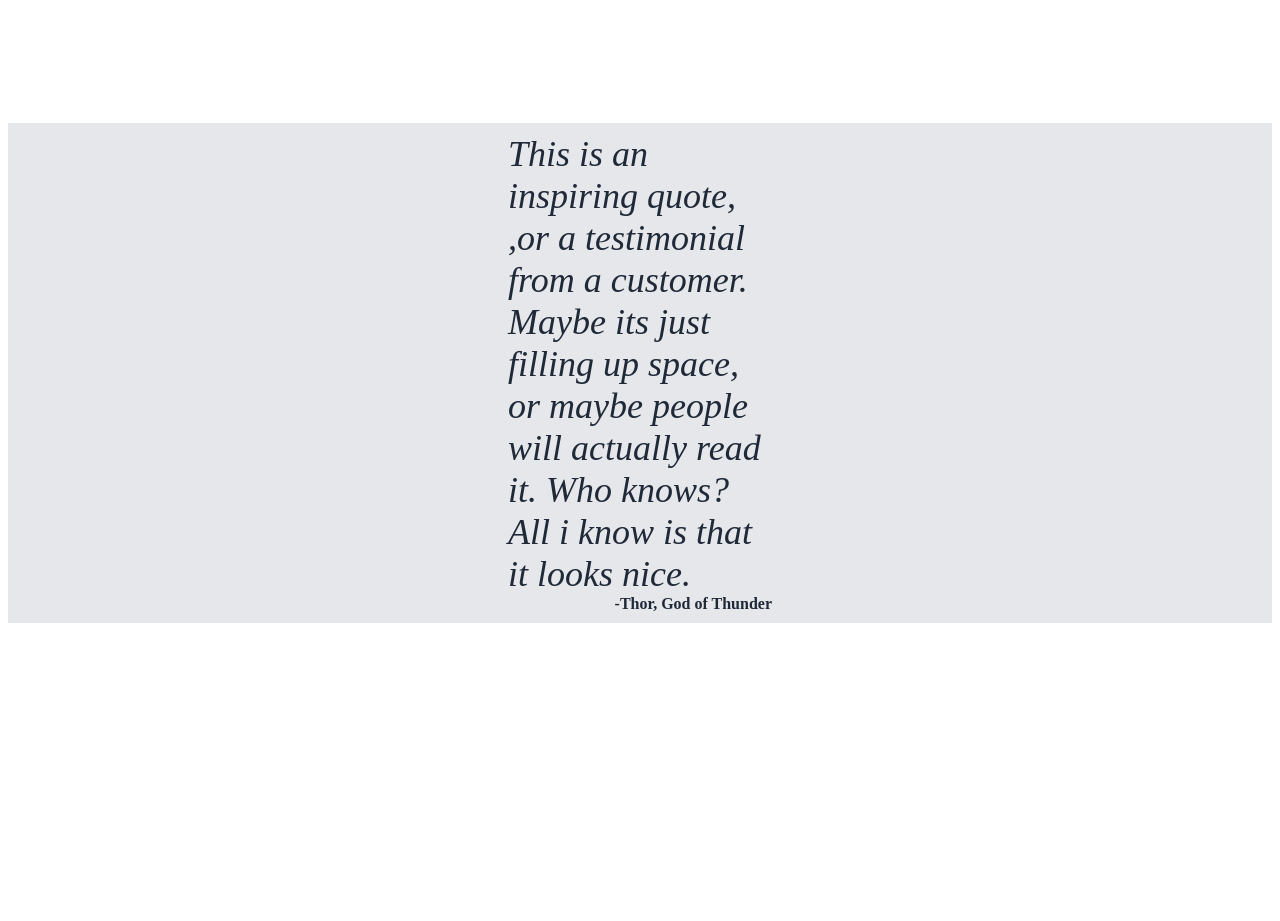
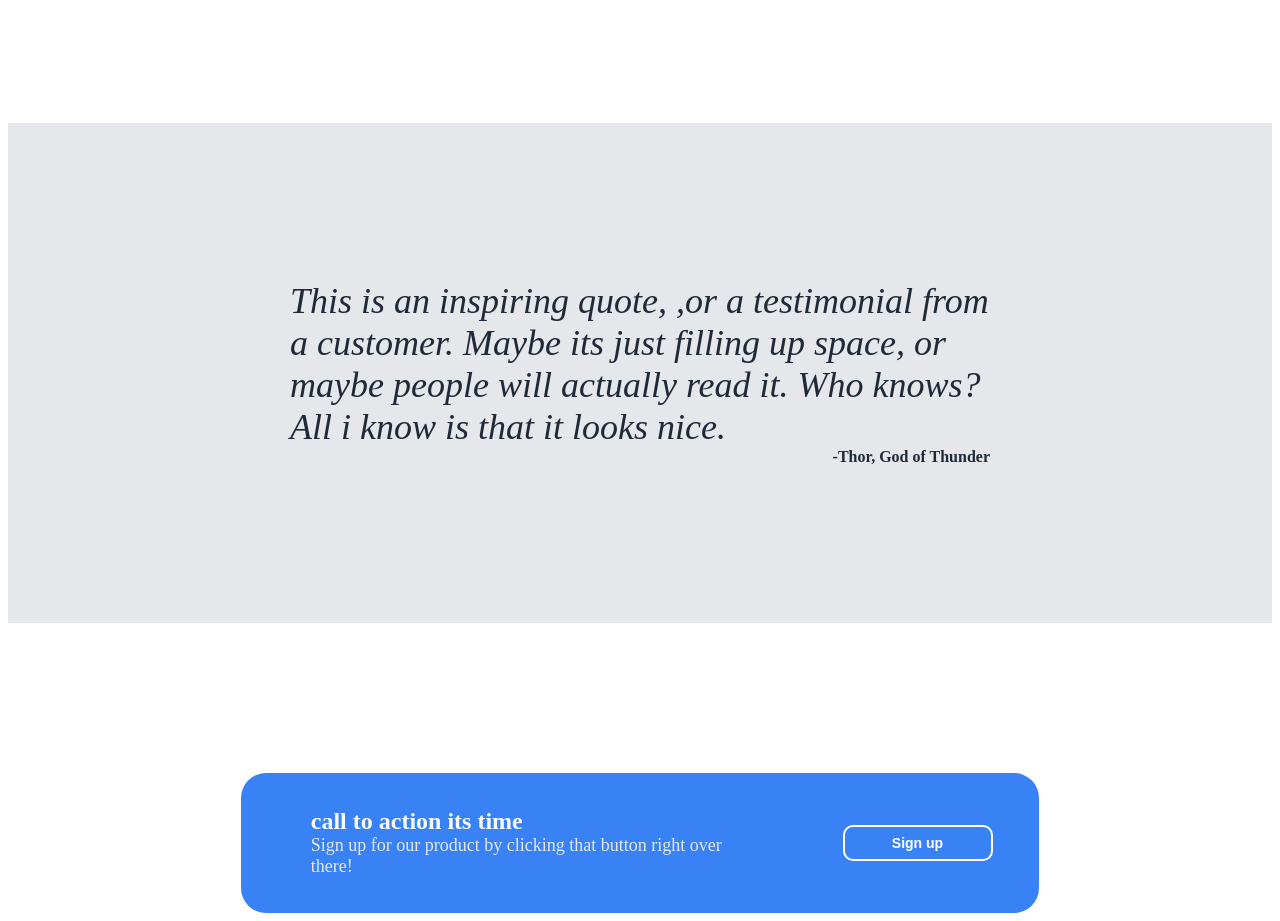
Before and after one commit to LGRV-alt/landing-page, a plain HTML site: page index.html in a window 1280 px wide. Shown: the part 940-1861 px from the top of the page. Before the commit the page ends 1721 px from the top, so only its background shows below. Drawn offline with Linux system fonts and the light colour scheme.

Commit message:
Added sign up box and content

```diff
--- a/index.html
+++ b/index.html
@@ -58,6 +58,7 @@
             <p>This will hopefully showcase my fourth project</p>
         </div>
     </div>
+                     <!--Quote box and contents-->
     <div class="quote-box">
         <div class="quote">
             <p>This is an inspiring quote, ,or a testimonial from a
@@ -67,6 +68,20 @@
         <div class="signature">-Thor, God of Thunder</div>
         </div>
     </div>
+
+    <div class="sign-up-box">
+            <div class="action">
+                <h2>call to action its time</h2>
+                <p>Sign up for our product by clicking that button
+                    right over there!</p>
+                </div>
+            <div class="action-button">
+                <button type="button">Sign up</button>
+            </div>
+
+        </div>
+    </div>
+
 
 
 
--- a/style.css
+++ b/style.css
@@ -3,7 +3,7 @@
 .nav{
     display: flex;
     margin: 10px 150px 40px 0px;
-    gap: 12px;
+
     list-style-type: none;
 }
 
@@ -137,6 +137,7 @@ border: solid;
 
 .quote-box{
     display: flex;
+    justify-content: center;
     background-color: #E5E7EB;
     width:100%;
     height:500px;
@@ -148,7 +149,7 @@ border: solid;
     flex-direction: column;
     justify-content: center;
     align-items: center;
-    margin: 0px 500px;
+    width: 700px;
     font-size: 36px;
     font-style: italic;
     font-weight: lighter;
@@ -158,6 +159,7 @@ border: solid;
 
 .quote>p{
     margin: 0;
+
 }
 
 .signature{
@@ -166,3 +168,49 @@ border: solid;
     font-style: normal;
     font-weight: 900;
 }
+
+.sign-up-box{
+    display: flex;
+    justify-content: space-between;
+    align-items: center;
+    width:60%;
+    height: 100px;
+    background-color: #3882f6;
+    border-radius: 25px;
+    padding: 20px;
+
+
+}
+
+.action{
+    width: 60%;
+    margin: 0px 50px;
+}
+
+.action-button > button{
+    color:white;
+    background-color: #3882f6;
+    border: white solid 2px;
+    border-radius: 10px;
+    width: 150px
+}
+
+.action >h2{
+    font-size: 24px;
+    color: #F9FAF8;
+    margin: 0px;
+}
+
+.action >p{
+    font-size: 18px;
+    color: #E5E7EB;
+    margin: 0px;
+}
+
+.action-button{
+    display: flex;
+    justify-content: center;
+    align-self: center;
+    flex:1;
+
+}
```
